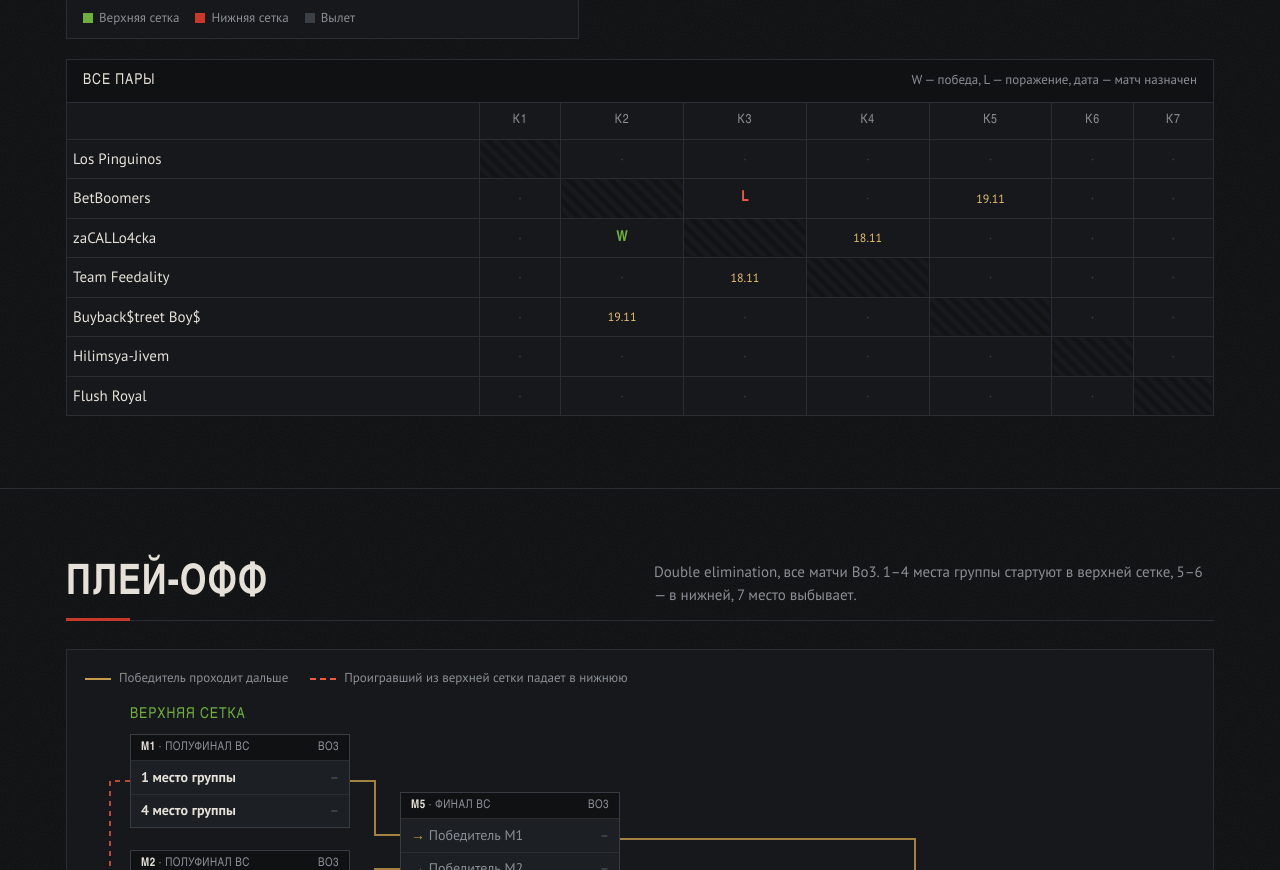
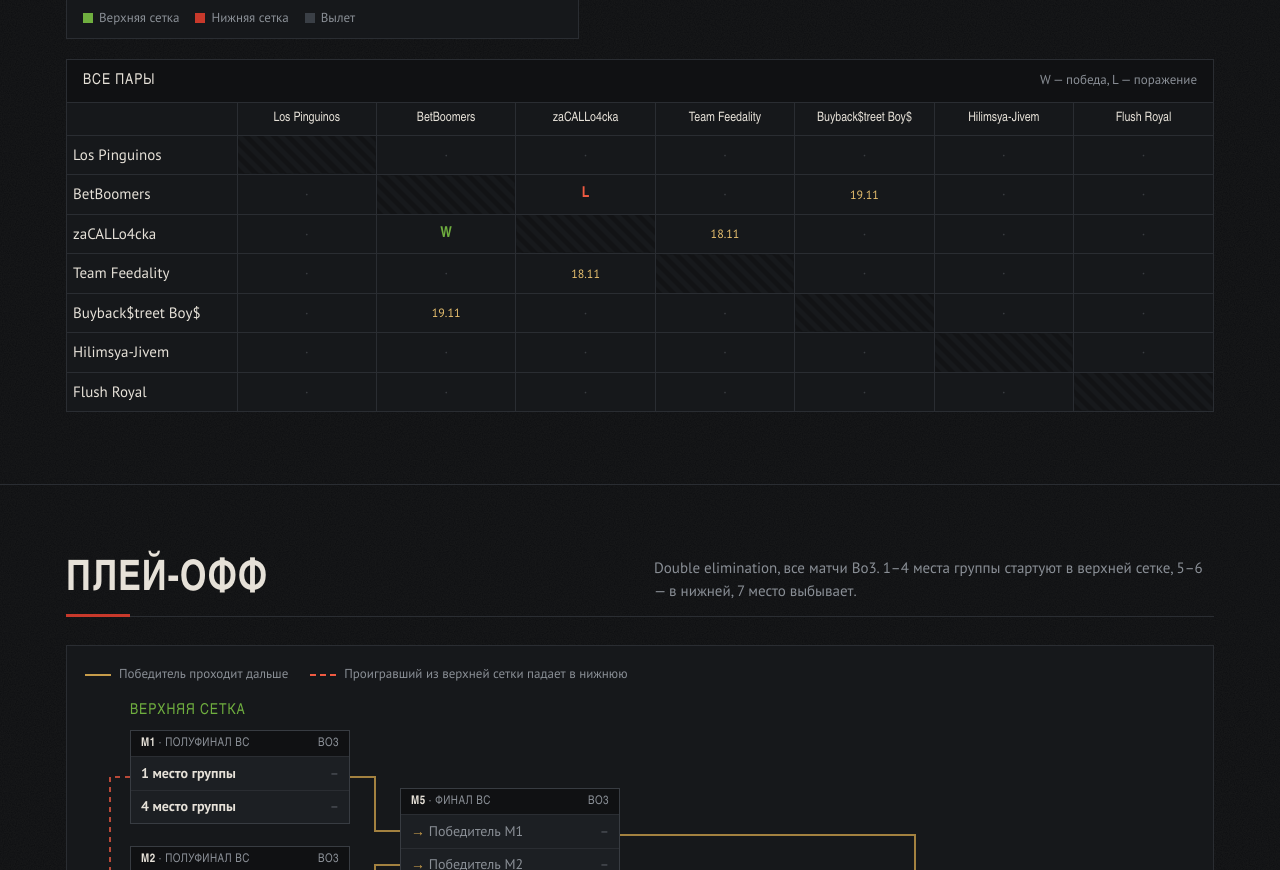
Before and after one commit to Darfik43/turich, a plain HTML site: page index.html in a window 1280 px wide. Shown: the part 2483-3353 px from the top of the page. Drawn offline with Linux system fonts and the light colour scheme; a web font is replaced by a local one.

Commit message:
«Все пары»: названия команд в заголовках столбцов, короче легенда
Co-Authored-By: Claude Opus 5.5 <noreply@anthropic.com>

```diff
--- a/index.html
+++ b/index.html
@@ -134,7 +134,9 @@
   .legend i { display: inline-block; width: 10px; height: 10px; margin-right: 6px; vertical-align: -1px; }
 
   .cross { overflow-x: auto; margin-top: 20px; }
-  .cross table { min-width: 520px; }
+  .cross table { min-width: 860px; table-layout: fixed; }
+  .cross th:first-child { width: 170px; }
+  .cross th.ch { text-transform: none; letter-spacing: 0; font-size: 13px; line-height: 1.2; vertical-align: bottom; overflow-wrap: anywhere; color: var(--text); }
   .cross td, .cross th { padding: 8px 6px; border-right: 1px solid var(--line); }
   .cross td:last-child, .cross th:last-child { border-right: 0; }
   .cross td.self { background: repeating-linear-gradient(45deg, #121315, #121315 5px, #17191c 5px, #17191c 10px); }
@@ -329,7 +331,7 @@
     </div>
 
     <div class="panel cross">
-      <div class="panel-title">Все пары<span>W — победа, L — поражение, дата — матч назначен</span></div>
+      <div class="panel-title">Все пары<span>W — победа, L — поражение</span></div>
       <table id="crosstable"></table>
     </div>
   </div>
@@ -537,7 +539,7 @@ document.getElementById("matches").innerHTML =
 
 // все пары (шахматка)
 document.getElementById("crosstable").innerHTML =
-  `<thead><tr><th></th>${TEAMS.map((_, i) => `<th>К${i + 1}</th>`).join("")}</tr></thead><tbody>` +
+  `<thead><tr><th></th>${TEAMS.map((_, i) => `<th class="ch" title="${esc(TEAMS[i].name)}">${esc(TEAMS[i].name)}</th>`).join("")}</tr></thead><tbody>` +
   TEAMS.map((t, i) => `<tr><td class="t">${esc(t.name)}</td>${TEAMS.map((_, j) => {
     if (i === j) return `<td class="self"></td>`;
     const r = h2h[i + "-" + j], key = pairKey(i, j);
```
